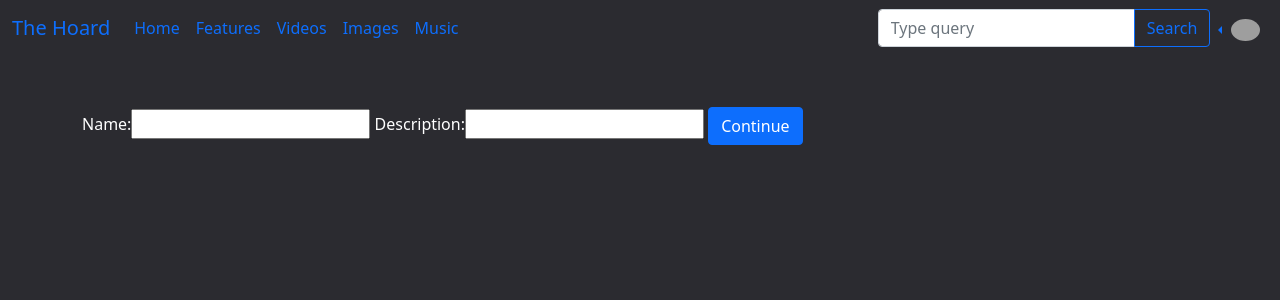
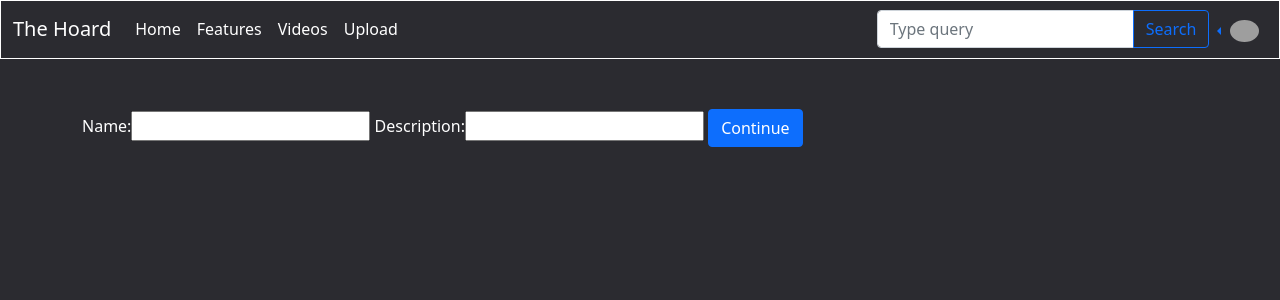
Before and after one commit to 1SasB/django-The-Hoard, a Django app: page /create_hord in a window 1280 px wide. Shown: the top 300 px of the page. Run offline with Django 3.2, Linux system fonts and the light colour scheme; the visitor is signed in with stand-in values (Sample User, id 1); some libraries are stand-ins or nearby versions; grey boxes are pictures that could not be loaded.

Commit message:
updated navbat with new links

```diff
--- a/videos/templates/base.html
+++ b/videos/templates/base.html
@@ -16,6 +16,7 @@
     <!-- <link href="https://cdn.jsdelivr.net/npm/bootstrap@5.1.0/dist/css/bootstrap.min.css" rel="stylesheet"> -->
     <script src="https://kit.fontawesome.com/a076d05399.js"></script>
     <link rel="stylesheet" href="{% static 'TheHoard/bootstrap/css/bootstrap.min.css' %}">
+    <link rel="stylesheet" href="{% static 'TheHoard/css/video_detail.css' %}">
     <script src="{% static 'TheHoard/bootstrap/js/bootstrap.min.js' %}"></script>
     <!-- Bootstrap Popper JS -->
 <script src="https://cdn.jsdelivr.net/npm/@popperjs/core@2.9.3/dist/umd/popper.min.js"></script>
@@ -75,14 +76,14 @@
             color: white;
             padding: 0;
             ">
-    <header style="margin-bottom: 50px;">
+    <header style="margin-bottom: 50px; border: 0.5px solid white;">
 
         <nav
         class="navbar navbar-expand-lg sticky-top"
             >
               <div class="container-fluid">
 
-                <a class="navbar-brand" href="{% url 'videos:home' %}">The Hoard</a>
+                <a class="navbar-brand" style="text-decoration: none; color: white;" href="{% url 'videos:home' %}">The Hoard</a>
                 <button
                   class="navbar-toggler"
                   type="button"
@@ -97,20 +98,19 @@
                 <div class="collapse navbar-collapse" id="navbarColor02">
                   <ul class="navbar-nav me-auto mb-2 mb-lg-0">
                     <li class="nav-item ">
-                      <a class="nav-link" aria-current="page" href="{% url 'videos:home' %}">Home</a>
+                      <a class="nav-link" style="text-decoration: none; color: white;" aria-current="page" href="{% url 'videos:home' %}">Home</a>
                     </li>
                     <li class="nav-item">
-                      <a class="nav-link" href="#">Features</a>
+                      <a class="nav-link" style="text-decoration: none; color: white;" href="#">Features</a>
                     </li>
                     <li class="nav-item">
-                      <a class="nav-link" href="#">Videos</a>
+                      <a class="nav-link" style="text-decoration: none; color: white;" href="#">Videos</a>
                     </li>
+                    {% if user.is_authenticated %}
                     <li class="nav-item">
-                      <a class="nav-link" href="#">Images</a>
+                      <a class="nav-link" style="text-decoration: none; color: white;" href="{% url 'videos:upload' %}">Upload</a>
                     </li>
-                    <li class="nav-item">
-                      <a class="nav-link" href="#">Music</a>
-                    </li>
+                    {% endif %}
                   </ul>
 
                   <form class="d-flex input-group w-auto">
@@ -153,6 +153,7 @@
                       <ul class="dropdown-menu dropdown-menu-dark dropdown-menu-start">
                         <li><a class="dropdown-item" href="/accounts/logout"><span class="glyphicon glyphicon-log-out"></span> Logout</a></li>
                         <li><a class="dropdown-item" href="{% url 'videos:upload' %}"><span class="active"></span> Upload</a></li>
+                        <li><a class="dropdown-item" href="{% url 'videos:hord_profile' %}"><span class="active"></span> Profile</a></li>
                       </ul>
                       {% else %}
                       <ul class="dropdown-menu dropdown-menu-dark">
```
